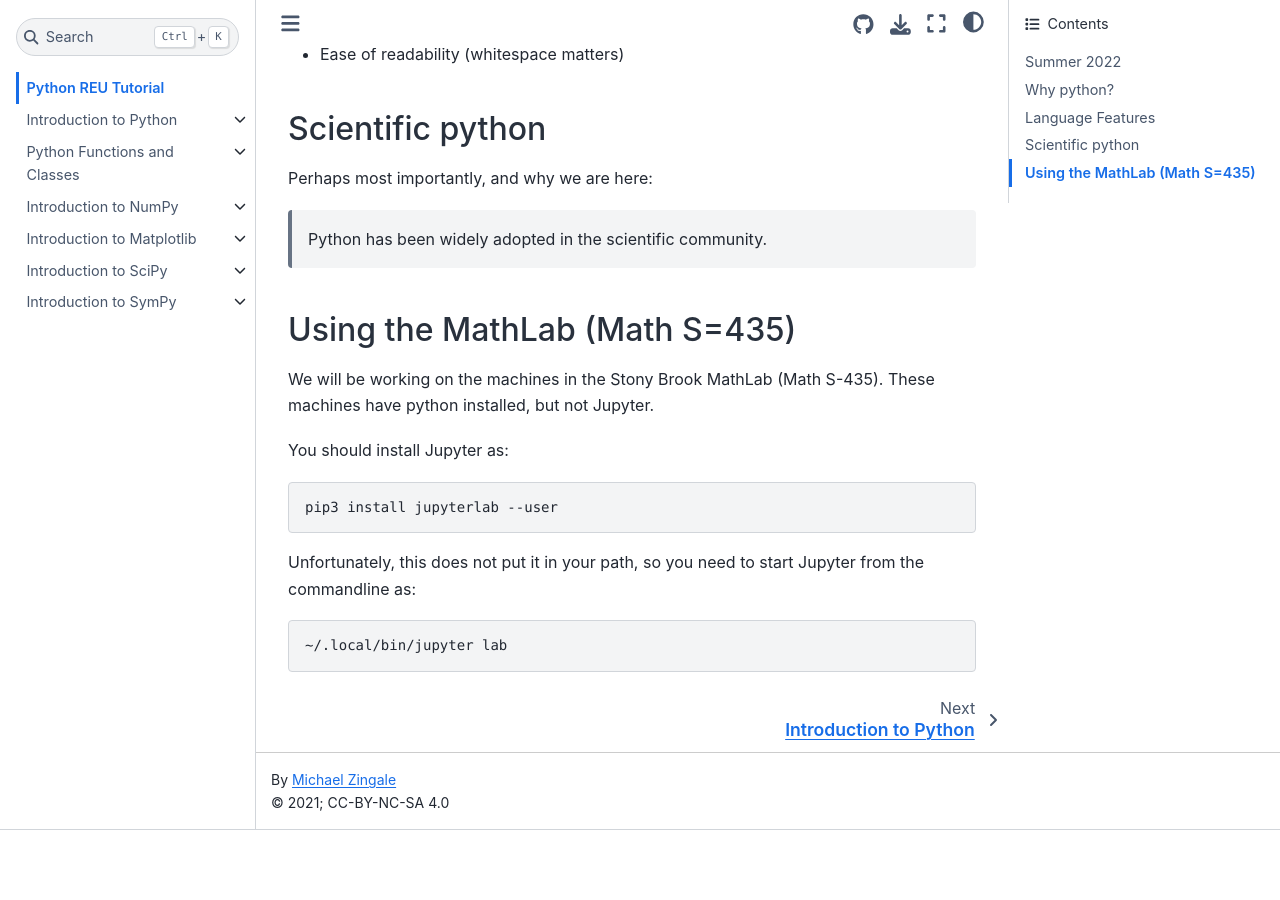
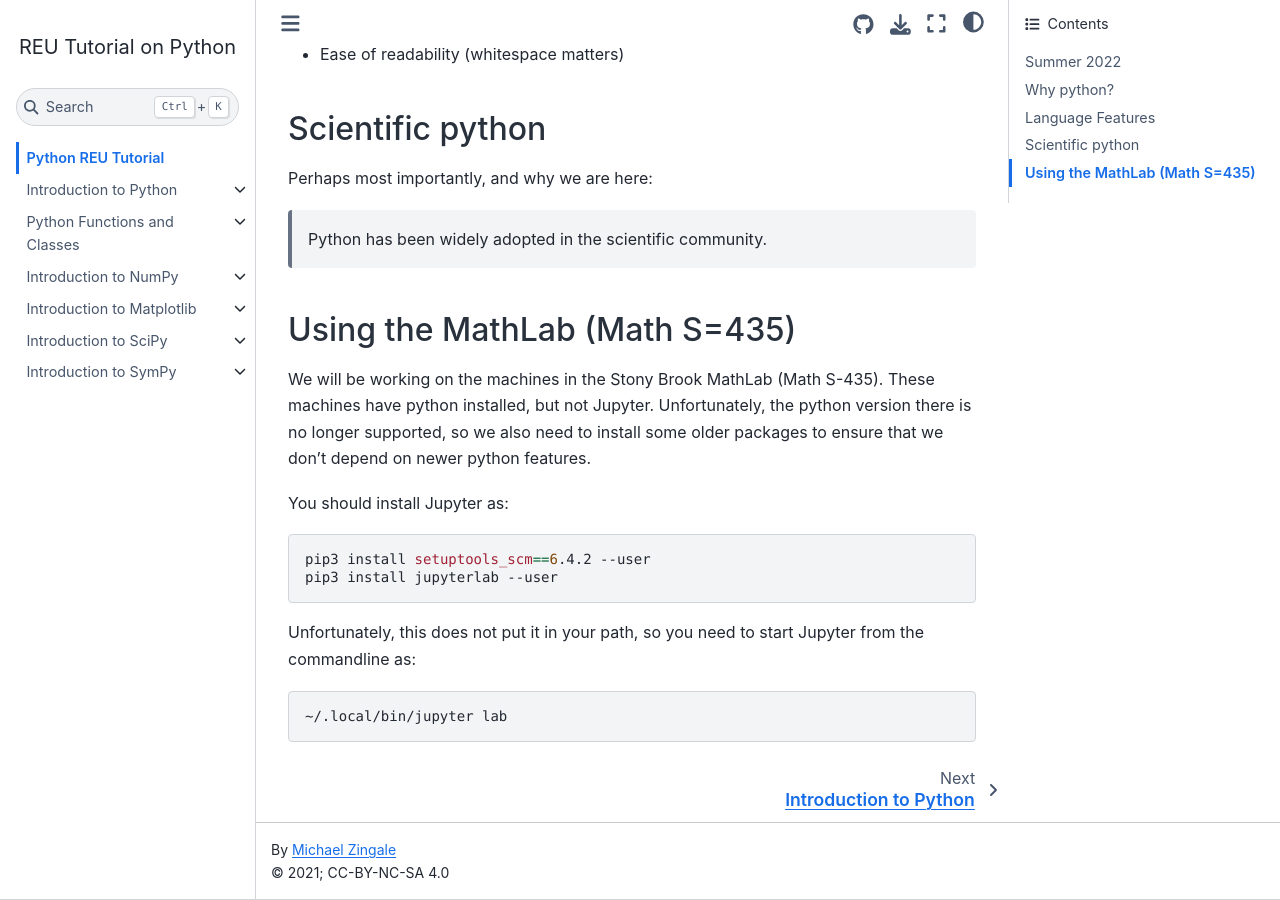
Before and after one commit to sbu-phy-ast-reu/reu-python-tutorial, a Jupyter Book: the page built from content/Introduction.md, in a window 1280 px wide and 900 px high, scrolled down 1560 px. Built offline with Jupyter Book 1.0.4 settings and Sphinx 7.4.7 and the Sphinx Book theme 1.1.4, drawn with Linux system fonts in a browser that asks for light colours; before the commit the page ends 2390 px from its top, so only the background shows below that.

Commit message:
update install instructions

````diff
--- a/content/Introduction.md
+++ b/content/Introduction.md
@@ -58,11 +58,14 @@
 ## Using the MathLab (Math S=435)
 
 We will be working on the machines in the Stony Brook MathLab (Math
-S-435).  These machines have python installed, but not Jupyter.
+S-435).  These machines have python installed, but not Jupyter.  Unfortunately,
+the python version there is no longer supported, so we also need to install
+some older packages to ensure that we don't depend on newer python features.
 
 You should install Jupyter as:
 
 ```bash
+pip3 install setuptools_scm==6.4.2 --user
 pip3 install jupyterlab --user
 ```
 
````
